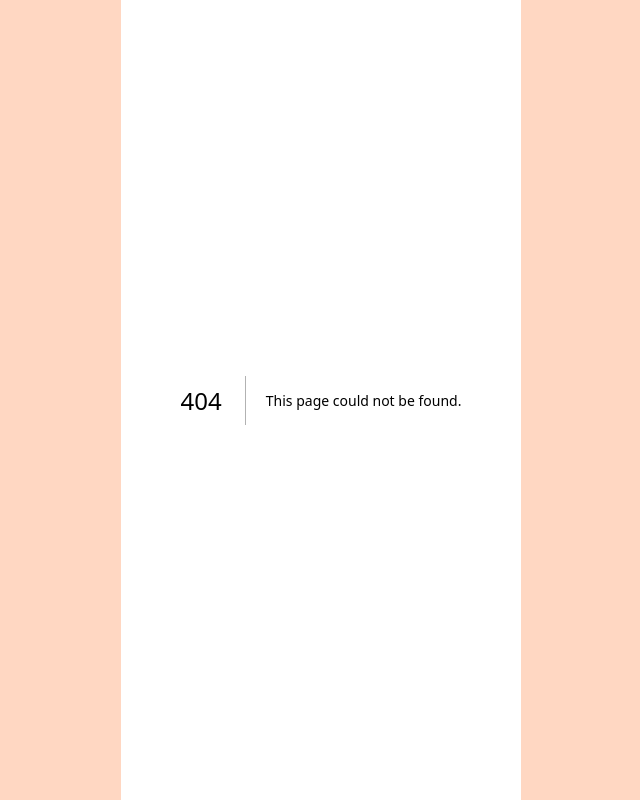
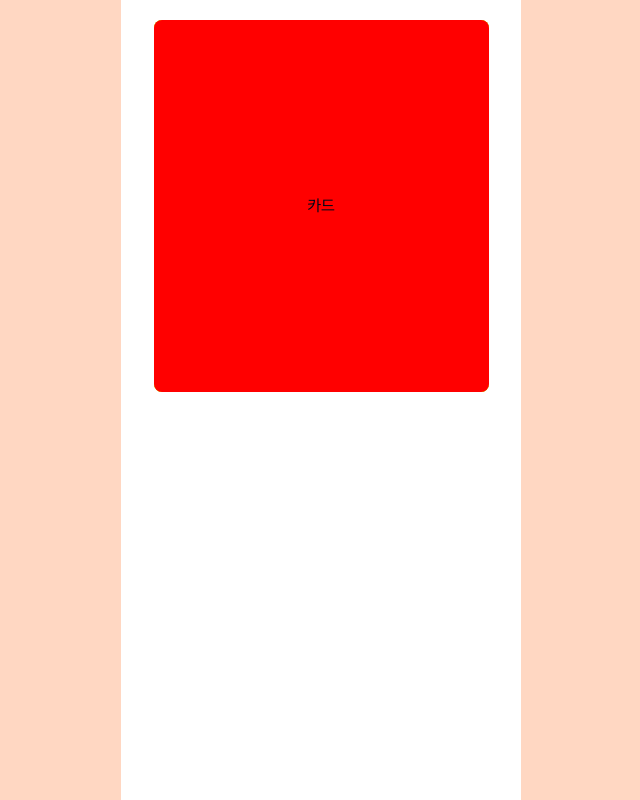
Before and after one commit to mash-up-kr/piikii_web, a Next.js app: page /vote in a window 1280 px wide. Before the commit this address had no page. Shown: the whole page, without its empty margins (319-959 px from the left). Built offline with nearby package versions, Linux system fonts and the light colour scheme.

Commit message:
feat: basic card container setup

```diff
--- a/app/globals.css
+++ b/app/globals.css
@@ -69,6 +69,7 @@
 @layer base {
   * {
     @apply border-border;
+    overscroll-behavior: none;
   }
   body {
     @apply bg-background text-foreground;
--- a/app/layout.tsx
+++ b/app/layout.tsx
@@ -23,10 +23,10 @@ export default function RootLayout({
   return (
     <html lang="ko">
       <body
-        className={`${Pretendard.className} w-screen flex justify-center min-h-screen bg-primary-200`}
+        className={`${Pretendard.className} w-screen flex justify-center bg-primary-200`}
       >
         <ClientProvider>
-          <div className="max-w-[400px] w-full bg-neutral-0 relative">
+          <div className="max-w-[400px] w-full bg-neutral-0 relative h-dvh overflow-y-auto">
             {children}
           </div>
         </ClientProvider>
--- /dev/null
+++ b/app/vote/components/MotionCard.tsx
@@ -0,0 +1,84 @@
+"use client";
+
+import { motion, useMotionValue, useTransform } from "framer-motion";
+import { useState } from "react";
+import { SwipeDirection } from "../model";
+import Image from "next/image";
+
+interface Props {
+  index: number;
+  onCardSwipe: (direction: SwipeDirection) => void;
+  data: any;
+}
+
+const variants = {
+  initial: { y: 0, opacity: 0 },
+  animate: { y: 0, opacity: 1 },
+  exit: (custom: { exitX: number; exitY: number }) => ({
+    x: custom.exitX,
+    y: custom.exitX ? 0 : custom.exitY,
+    opacity: 0,
+    transition: { duration: 0.3 },
+  }),
+};
+
+export default function MotionCard({ index, onCardSwipe, data }: Props) {
+  const [exitX, setExitX] = useState(0);
+
+  const x = useMotionValue(0);
+  const y = useTransform(x, [-250, 0, 250], [-30, 0, -30]);
+
+  const rotate = useTransform(x, [-250, 0, 250], [15, 0, -15], {
+    clamp: false,
+  });
+
+  const opacity = useTransform(x, [-250, 0, 250], [1, 0, 1]);
+
+  function handleDragEnd(_: any, info: { offset: { x: number } }) {
+    if (info.offset.x < -50) {
+      setExitX(-250);
+      onCardSwipe(SwipeDirection.LEFT);
+    }
+
+    if (info.offset.x > 50) {
+      setExitX(250);
+      onCardSwipe(SwipeDirection.RIGHT);
+    }
+  }
+
+  if (!data) return <></>;
+
+  return (
+    <motion.div
+      className="w-[335px] h-[372px] bg-primary-150 rounded-lg flex justify-center items-center absolute top-[20px]"
+      layout
+      initial="initial"
+      animate="animate"
+      exit="exit"
+      custom={{
+        exitX,
+        exitY: 100,
+      }}
+      drag="x"
+      dragConstraints={{ top: 0, right: 0, bottom: 0, left: 0 }}
+      onDragEnd={handleDragEnd}
+      variants={variants}
+      style={{
+        x,
+        y,
+        rotate,
+        zIndex: 500 - index,
+        backgroundColor: `hsl(${index * 50}, 100%, 50%)`,
+      }}
+      whileHover={{ cursor: "grab" }}
+      whileTap={{ cursor: "grabbing" }}
+      whileDrag={{ cursor: "grabbing" }}
+    >
+      카드
+      <motion.div
+        className="absolute top-0 left-0 w-full h-full bg-black rounded-lg"
+        style={{ opacity }}
+      ></motion.div>
+    </motion.div>
+  );
+}
--- /dev/null
+++ b/app/vote/components/MotionCardContainer.tsx
@@ -0,0 +1,46 @@
+"use client";
+
+import { useCallback, useState } from "react";
+import MotionCard from "./MotionCard";
+import { AnimatePresence } from "framer-motion";
+import { SwipeDirection } from "../model";
+
+const TEMP_CARD_LIST = [1, 2, 3, 4, 5];
+
+export default function MotionCardContainer() {
+  const [curIndex, setCurIndex] = useState(0);
+
+  const handleCardSwipe = useCallback(
+    (direction: SwipeDirection) => {
+      setCurIndex(curIndex + 1);
+    },
+    [curIndex]
+  );
+
+  return (
+    <div className="flex h-[450px] justify-center pt-[20px] relative overflow-x-hidden">
+      {curIndex <= TEMP_CARD_LIST.length && (
+        <AnimatePresence initial={false}>
+          <MotionCard
+            key={curIndex + 2}
+            index={curIndex + 2}
+            onCardSwipe={handleCardSwipe}
+            data={TEMP_CARD_LIST[curIndex + 2] ?? null}
+          />
+          <MotionCard
+            key={curIndex + 1}
+            index={curIndex + 1}
+            onCardSwipe={handleCardSwipe}
+            data={TEMP_CARD_LIST[curIndex + 1] ?? null}
+          />
+          <MotionCard
+            key={curIndex}
+            index={curIndex}
+            onCardSwipe={handleCardSwipe}
+            data={TEMP_CARD_LIST[curIndex] ?? null}
+          />
+        </AnimatePresence>
+      )}
+    </div>
+  );
+}
--- /dev/null
+++ b/app/vote/model/index.ts
@@ -0,0 +1,4 @@
+export enum SwipeDirection {
+  LEFT = "left",
+  RIGHT = "right",
+}
--- /dev/null
+++ b/app/vote/page.tsx
@@ -0,0 +1,21 @@
+import MotionCard from "./components/MotionCard";
+import MotionCardContainer from "./components/MotionCardContainer";
+
+export default function Page() {
+  return (
+    <div className="h-dvh">
+      {/* Header Progress */}
+      {/* - 차수 기준 */}
+
+      {/* Title Section */}
+      {/* - 현 차수 기준으로 타이틀 렌더링 */}
+
+      {/* Card Section */}
+      {/* - 카드는 현 차수 기준으로 로드 후 보류가 있으면 그 다음 보류 처리 */}
+      <MotionCardContainer />
+
+      {/* Action Buttons */}
+      {/* - X, 보류, O */}
+    </div>
+  );
+}
```
